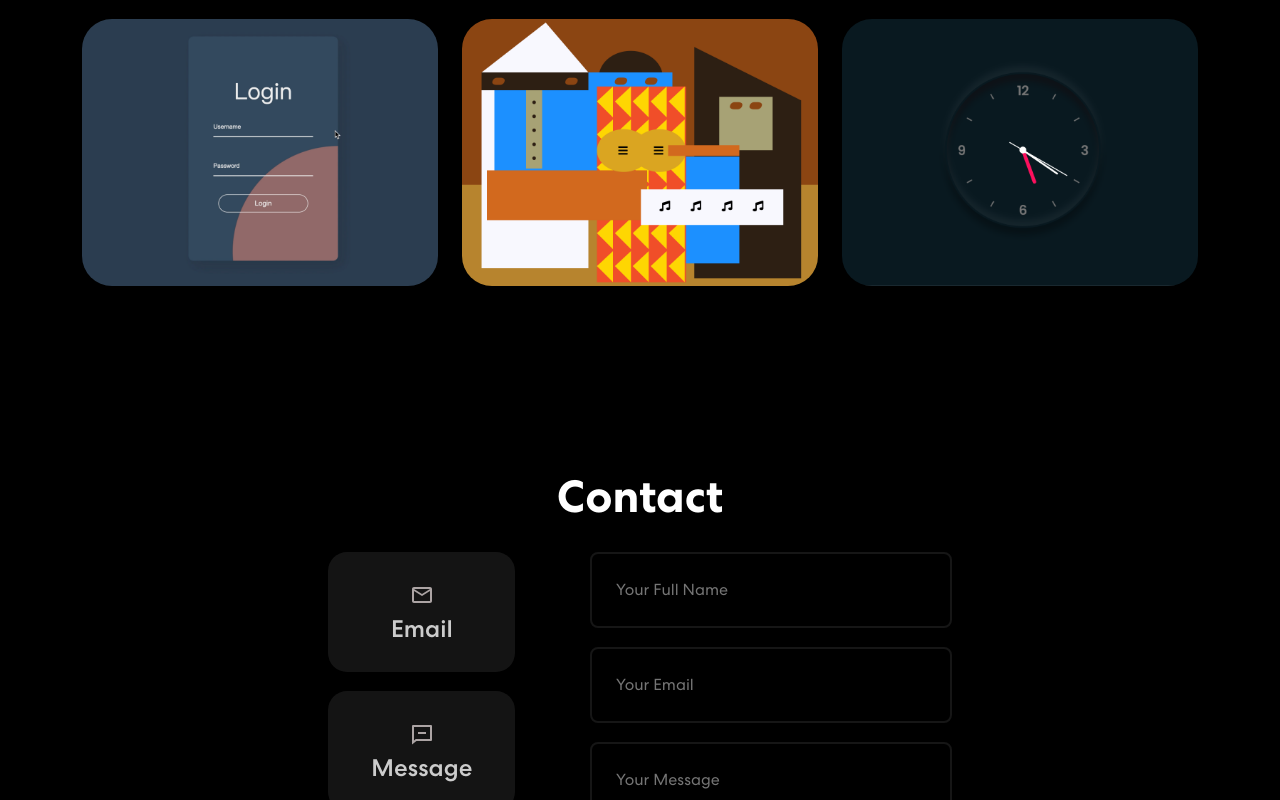
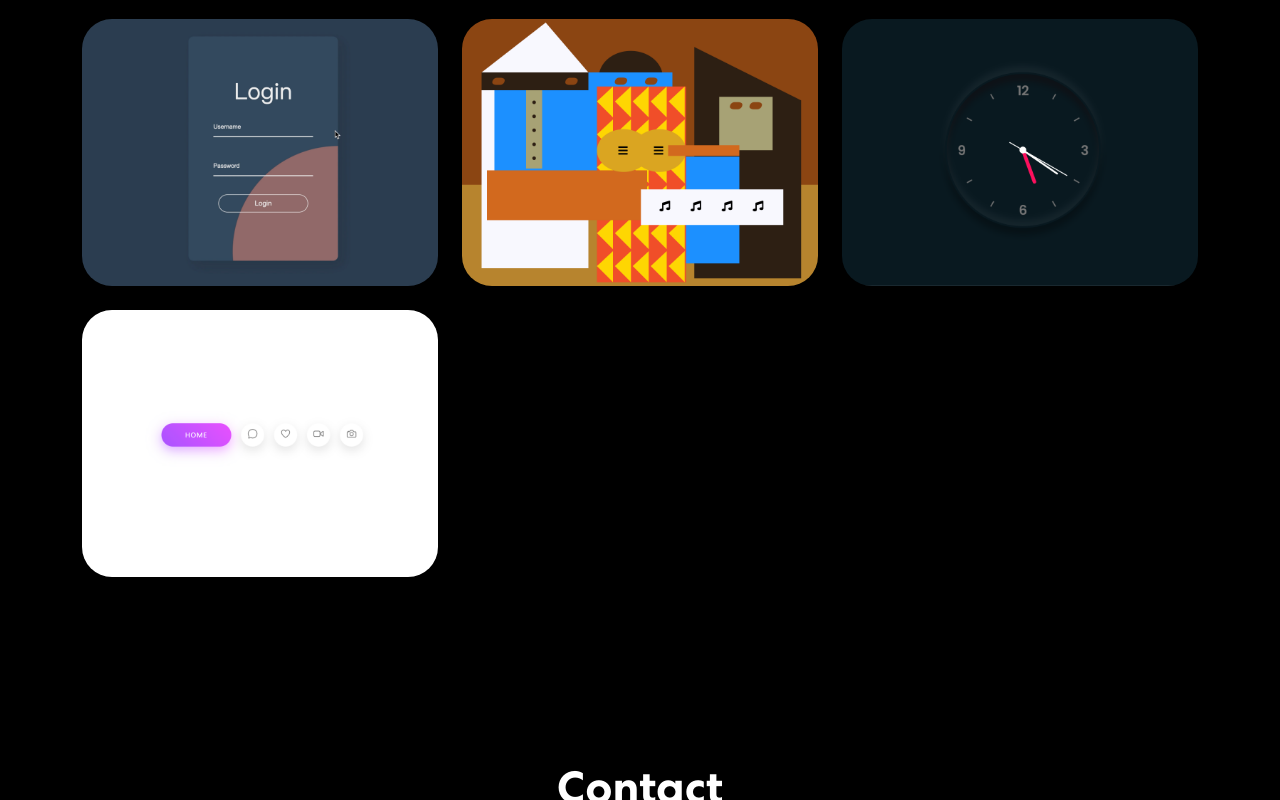
Before and after one commit to linmilan/Personal-Portfilio-React, a React (Create React App) app: page / in a window 1280 px wide. Shown: the part 2000-2800 px from the top of the page. Built offline with nearby package versions, Linux system fonts and the light colour scheme; the HTML template or start-up script is replaced by a standard one.

Commit message:
project 10

```diff
--- a/src/components/Projects.js
+++ b/src/components/Projects.js
@@ -10,6 +10,7 @@ import projImg6 from '../assets/img/project-img6.png';
 import projImg7 from '../assets/img/project-img7.png';
 import projImg8 from '../assets/img/project-img8.png';
 import projImg9 from '../assets/img/project-img9.png';
+import projImg10 from '../assets/img/project-img10.png';
 
 
 import 'animate.css';
@@ -81,6 +82,13 @@ export const Projects = () =>{
             link:'https://github.com/linmilan/Clock',
             demo:'https://linmilan.github.io/Clock/'
         },
+        {
+            title: 'Colorful Buttons',
+            description:'',
+            imgUrl:projImg10,
+            link:'https://github.com/linmilan/Colorful-buttons-1',
+            demo:'https://linmilan.github.io/Colorful-buttons-1/',
+        },
 
     ]
     return(
```
Also changed, not shown: src/assets/img/project-img10.png (added).
